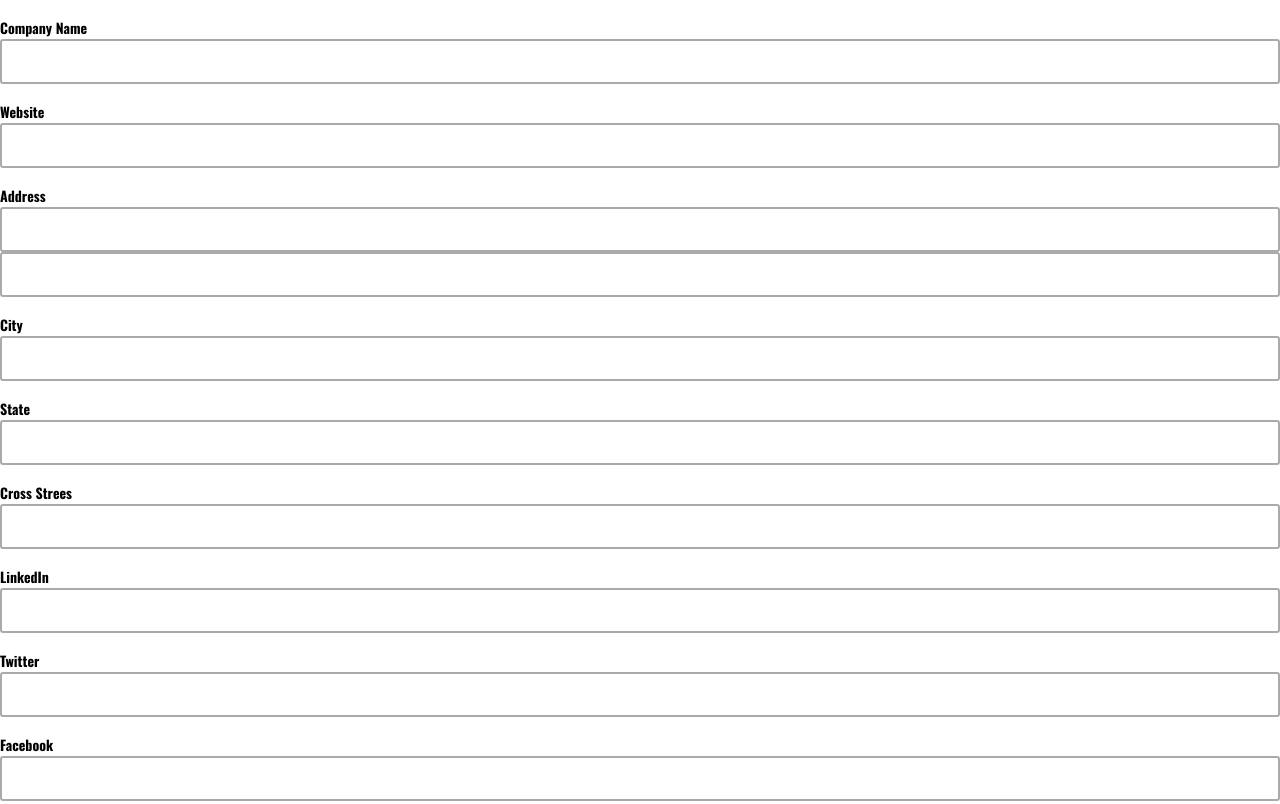
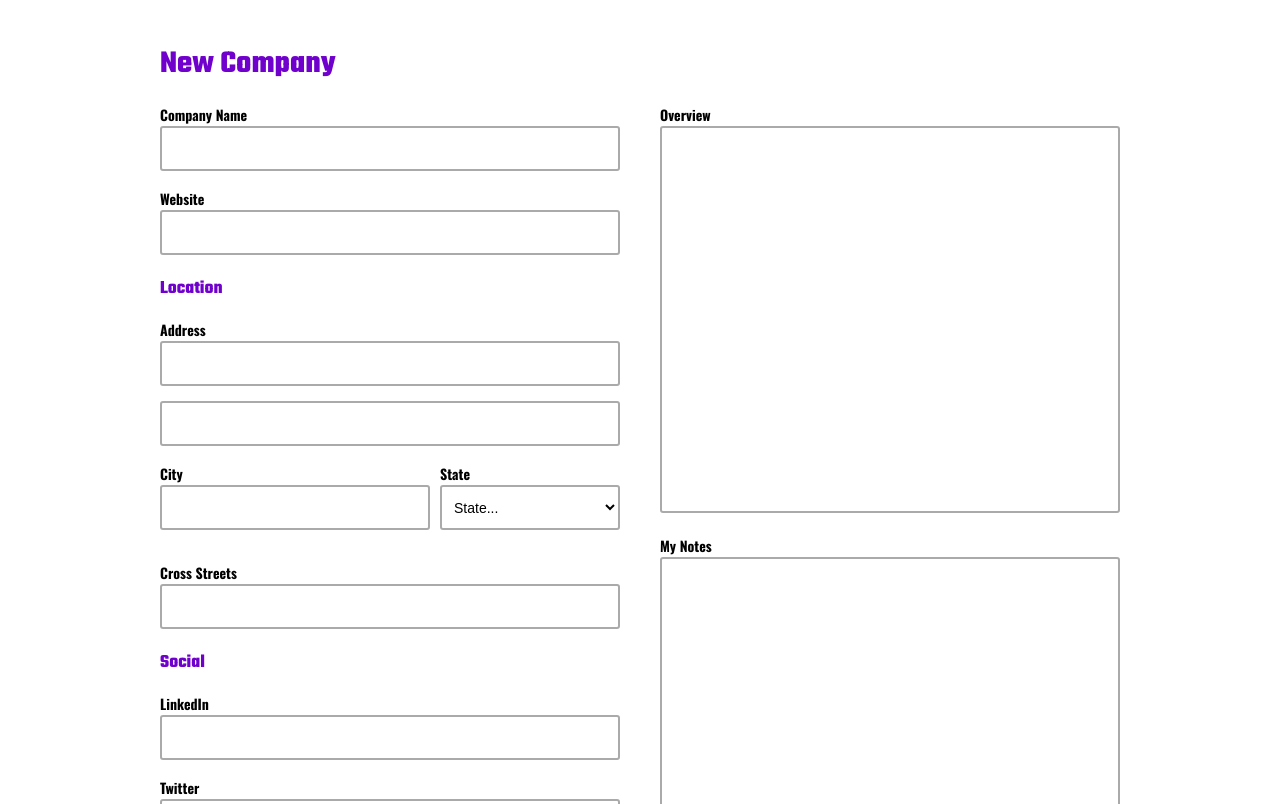
Before and after one commit to Josep1992/indevr, a React (Create React App) app: page /company/add in a window 1280 px wide. Shown: the top 804 px of the page. Built offline with nearby package versions, Linux system fonts and the light colour scheme; what @synapsestudios/fetch-client would draw is missing.

Commit message:
add styling, convert state field to select

```diff
--- /dev/null
+++ b/src/common/lib/state-options.js
@@ -0,0 +1,210 @@
+module.exports = [
+  {
+    label: 'Alabama',
+    value: 'AL',
+  },
+  {
+    label: 'Alaska',
+    value: 'AK',
+  },
+  {
+    label: 'Arizona',
+    value: 'AZ',
+  },
+  {
+    label: 'Arkansas',
+    value: 'AR',
+  },
+  {
+    label: 'California',
+    value: 'CA',
+  },
+  {
+    label: 'Colorado',
+    value: 'CO',
+  },
+  {
+    label: 'Connecticut',
+    value: 'CT',
+  },
+  {
+    label: 'Delaware',
+    value: 'DE',
+  },
+  {
+    label: 'District Of Columbia',
+    value: 'DC',
+  },
+  {
+    label: 'Florida',
+    value: 'FL',
+  },
+  {
+    label: 'Georgia',
+    value: 'GA',
+  },
+  {
+    label: 'Hawaii',
+    value: 'HI',
+  },
+  {
+    label: 'Idaho',
+    value: 'ID',
+  },
+  {
+    label: 'Illinois',
+    value: 'IL',
+  },
+  {
+    label: 'Indiana',
+    value: 'IN',
+  },
+  {
+    label: 'Iowa',
+    value: 'IA',
+  },
+  {
+    label: 'Kansas',
+    value: 'KS',
+  },
+  {
+    label: 'Kentucky',
+    value: 'KY',
+  },
+  {
+    label: 'Louisiana',
+    value: 'LA',
+  },
+  {
+    label: 'Maine',
+    value: 'ME',
+  },
+  {
+    label: 'Maryland',
+    value: 'MD',
+  },
+  {
+    label: 'Massachusetts',
+    value: 'MA',
+  },
+  {
+    label: 'Michigan',
+    value: 'MI',
+  },
+  {
+    label: 'Minnesota',
+    value: 'MN',
+  },
+  {
+    label: 'Mississippi',
+    value: 'MS',
+  },
+  {
+    label: 'Missouri',
+    value: 'MO',
+  },
+  {
+    label: 'Montana',
+    value: 'MT',
+  },
+  {
+    label: 'Nebraska',
+    value: 'NE',
+  },
+  {
+    label: 'Nevada',
+    value: 'NV',
+  },
+  {
+    label: 'New Hampshire',
+    value: 'NH',
+  },
+  {
+    label: 'New Jersey',
+    value: 'NJ',
+  },
+  {
+    label: 'New Mexico',
+    value: 'NM',
+  },
+  {
+    label: 'New York',
+    value: 'NY',
+  },
+  {
+    label: 'North Carolina',
+    value: 'NC',
+  },
+  {
+    label: 'North Dakota',
+    value: 'ND',
+  },
+  {
+    label: 'Ohio',
+    value: 'OH',
+  },
+  {
+    label: 'Oklahoma',
+    value: 'OK',
+  },
+  {
+    label: 'Oregon',
+    value: 'OR',
+  },
+  {
+    label: 'Pennsylvania',
+    value: 'PA',
+  },
+  {
+    label: 'Puerto Rico',
+    value: 'PR',
+  },
+  {
+    label: 'Rhode Island',
+    value: 'RI',
+  },
+  {
+    label: 'South Carolina',
+    value: 'SC',
+  },
+  {
+    label: 'South Dakota',
+    value: 'SD',
+  },
+  {
+    label: 'Tennessee',
+    value: 'TN',
+  },
+  {
+    label: 'Texas',
+    value: 'TX',
+  },
+  {
+    label: 'Utah',
+    value: 'UT',
+  },
+  {
+    label: 'Vermont',
+    value: 'VT',
+  },
+  {
+    label: 'Virginia',
+    value: 'VA',
+  },
+  {
+    label: 'Washington',
+    value: 'WA',
+  },
+  {
+    label: 'West Virginia',
+    value: 'WV',
+  },
+  {
+    label: 'Wisconsin',
+    value: 'WI',
+  },
+  {
+    label: 'Wyoming',
+    value: 'WY',
+  },
+];
--- a/src/css/index.scss
+++ b/src/css/index.scss
@@ -13,6 +13,7 @@
 @import './app.scss';
 @import './views/register.scss';
 @import './views/login.scss';
+@import './views/companies.scss';
 
 * {
   box-sizing: border-box;
--- /dev/null
+++ b/src/css/views/companies.scss
@@ -0,0 +1,74 @@
+.add-company {
+  display: flex;
+  justify-content: center;
+}
+
+.company-form__form {
+  display: flex;
+  flex-wrap: wrap;
+  width: 100%;
+  max-width: 1000px;
+  > div {
+    width: 50%;
+    min-width: 360px;
+    padding: 20px;
+  }
+
+  h1,
+  h3 {
+    margin-bottom: 0;
+    color: var(--primary);
+  }
+
+  .company-form__form-section {
+    margin-bottom: 20px;
+  }
+
+  .company-form__form-section__right {
+    margin-top: 82px;
+  }
+
+  .company-form__form-double {
+    display: flex;
+    justify-content: center;
+    width: 100%;
+    margin-top: -15px;
+  }
+
+  .company-form__form-city {
+    width: calc(100% - 190px);
+    margin-right: 10px;
+  }
+
+  .company-form__form-state {
+    width: 180px;
+  }
+
+  textarea {
+    height: 387px;
+  }
+
+  @media (max-width: 967px) {
+    > div {
+      width: 100%;
+    }
+
+    .company-form__form-section__right {
+      margin-top: 0;
+    }
+  }
+  @media (max-width: 600px) {
+    .company-form__form-double {
+      display: block;
+    }
+
+    .company-form__form-city {
+      width: 100%;
+      margin-right: 0;
+    }
+
+    .company-form__form-state {
+      width: 100%;
+    }
+  }
+}
--- a/src/views/Companies/common/CompanyForm.js
+++ b/src/views/Companies/common/CompanyForm.js
@@ -2,6 +2,7 @@ import React, { Component } from 'react';
 import PropTypes from 'prop-types';
 import { Formik, Form, Field } from 'formik';
 import * as Yup from 'yup';
+import stateOptions from '../../../common/lib/state-options';
 
 import InputWrapper from '../../../common/components/forms/InputWrapper';
 
@@ -48,31 +49,54 @@ class AddCompany extends Component {
   };
 
   renderForm = ({ touched, errors, isSubmitting }) => (
-    <Form>
+    <Form className="company-form__form">
       <div>
+        <div className="company-form__form-section">
+          <h1>New Company</h1>
           <InputWrapper label="Company Name" required validation={touched.company_name && errors.company_name}>
             <Field name="company_name" maxLength="255" />
           </InputWrapper>
           <InputWrapper label="Website" required validation={touched.website && errors.website}>
             <Field name="website" maxLength="255" />
           </InputWrapper>
-        <InputWrapper
-          label="Address"
-          required
-          validation={(touched.street && errors.street) || (touched.street2 && errors.street2)}
-        >
+        </div>
+        <div className="company-form__form-section">
+          <h3>Location</h3>
+          <InputWrapper label="Address" required validation={touched.street && errors.street}>
             <Field name="street" maxLength="255" />
+          </InputWrapper>
+          <InputWrapper required validation={touched.street2 && errors.street2}>
             <Field name="street2" maxLength="255" />
           </InputWrapper>
-        <InputWrapper label="City" required validation={touched.city && errors.city}>
+          <div className="company-form__form-double">
+            <InputWrapper
+              label="City"
+              required
+              validation={touched.city && errors.city}
+              className="company-form__form-city"
+            >
               <Field name="city" maxLength="64" />
             </InputWrapper>
-        <InputWrapper label="State" required validation={touched.state && errors.state}>
-          <Field name="state" maxLength="2" />
+            <InputWrapper
+              label="State"
+              required
+              validation={touched.state && errors.state}
+              className="company-form__form-state"
+            >
+              <Field name="state" component="select">
+                <option value="">State...</option>
+                {stateOptions.map(state => (
+                  <option value={state.value}>{state.label}</option>
+                ))}
+              </Field>
             </InputWrapper>
-        <InputWrapper label="Cross Strees" required validation={touched.cross_streets && errors.cross_streets}>
+          </div>
+          <InputWrapper label="Cross Streets" required validation={touched.cross_streets && errors.cross_streets}>
             <Field name="cross_streets" maxLength="255" />
           </InputWrapper>
+        </div>
+        <div className="company-form__form-section">
+          <h3>Social</h3>
           <InputWrapper label="LinkedIn" required validation={touched.linkedin && errors.linkedin}>
             <Field name="linkedin" maxLength="255" />
           </InputWrapper>
@@ -83,13 +107,16 @@ class AddCompany extends Component {
             <Field name="facebook" maxLength="255" />
           </InputWrapper>
         </div>
+      </div>
       <div>
+        <div className="company-form__form-section__right">
           <InputWrapper label="Overview" required validation={touched.description && errors.description}>
             <Field name="description" component="textarea" />
           </InputWrapper>
           <InputWrapper label="My Notes" required validation={touched.notes && errors.notes}>
             <Field name="notes" component="textarea" />
           </InputWrapper>
+        </div>
         <div>
           <button type="submit" className="btn btn-primary" disabled={isSubmitting}>
             Submit
--- a/src/views/Companies/views/AddCompany/AddCompany.js
+++ b/src/views/Companies/views/AddCompany/AddCompany.js
@@ -10,7 +10,11 @@ class AddCompany extends Component {
 
   render() {
     const { postCompany } = this.props;
-    return <CompanyForm onSubmit={postCompany} onSuccess={() => {}} />;
+    return (
+      <div className="container add-company">
+        <CompanyForm onSubmit={postCompany} onSuccess={() => {}} />
+      </div>
+    );
   }
 }
 
```
Lines whose indentation alone changed are shown as unchanged.
